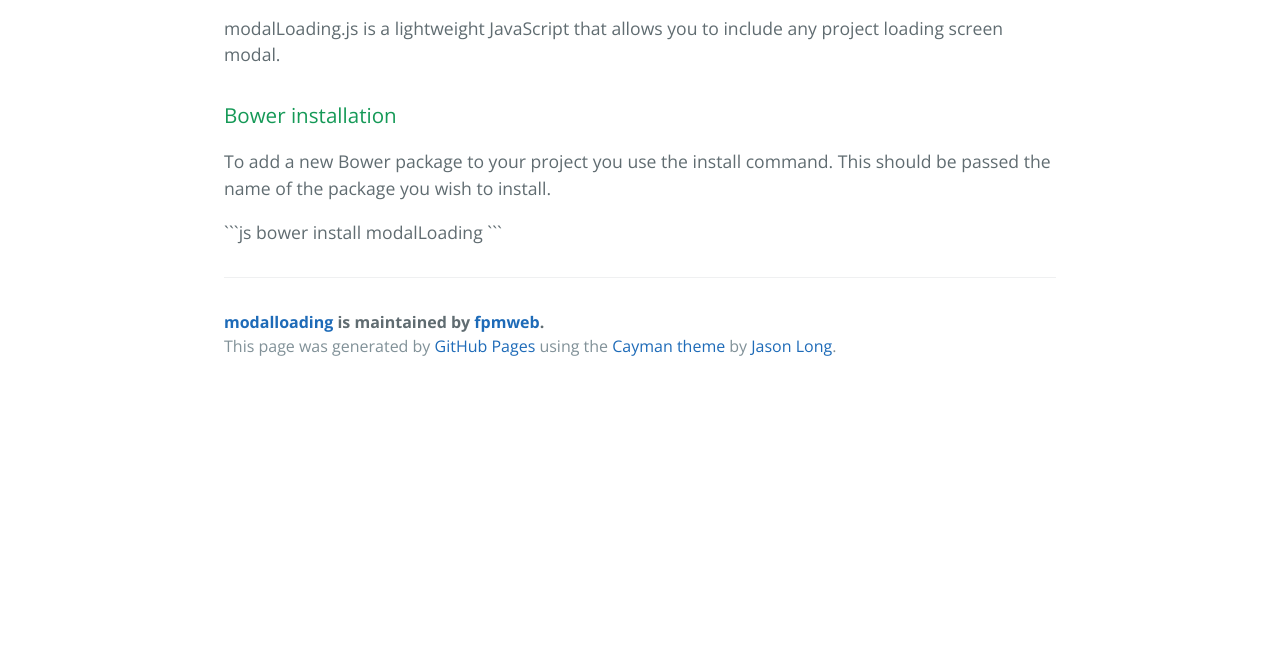
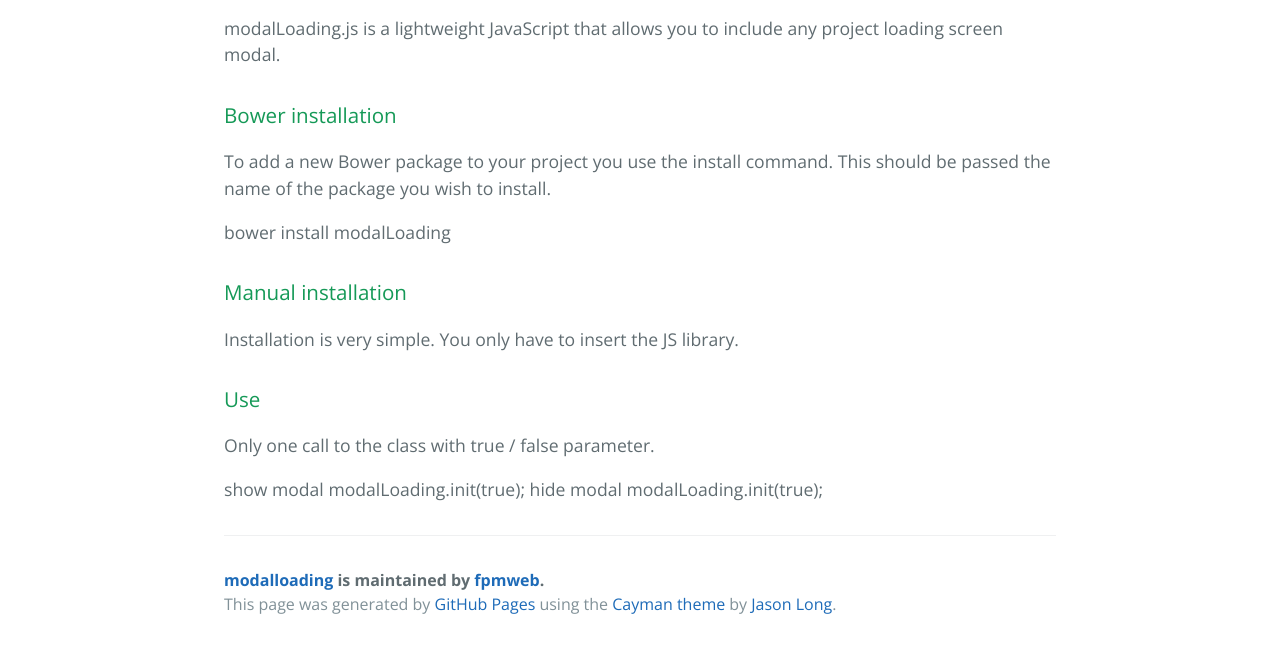
Before and after one commit to fpmweb/modalLoading, a plain HTML site: page index.html in a window 1280 px wide. Shown: the part 448-1096 px from the top of the page. Before the commit the page ends 838 px from the top, so only its background shows below. Drawn offline with nearby package versions, Linux system fonts and the light colour scheme.

Commit message:
Update index.html

````diff
--- a/index.html
+++ b/index.html
@@ -29,9 +29,30 @@
 
 <p>To add a new Bower package to your project you use the install command. This should be passed the name of the package you wish to install.</p>
 
-```js
 bower install modalLoading
-```
+
+<h3>
+<a id="designer-templates" class="anchor" href="#designer-templates" aria-hidden="true"><span aria-hidden="true" class="octicon octicon-link"></span></a>Manual installation</h3>
+
+<p>Installation is very simple. You only have to insert the JS library.</p>
+
+<script type="text/javascript"src="modalLoading.js"></script>
+
+<h3>
+<a id="designer-templates" class="anchor" href="#designer-templates" aria-hidden="true"><span aria-hidden="true" class="octicon octicon-link"></span></a>Use</h3>
+
+<p>Only one call to the class with true / false parameter.</p>
+
+show modal
+
+  modalLoading.init(true);
+
+hide modal
+
+  modalLoading.init(true);
+
+
+
 
       <footer class="site-footer">
         <span class="site-footer-owner"><a href="https://github.com/fpmweb/modalLoading">modalloading</a> is maintained by <a href="https://github.com/fpmweb">fpmweb</a>.</span>
````
